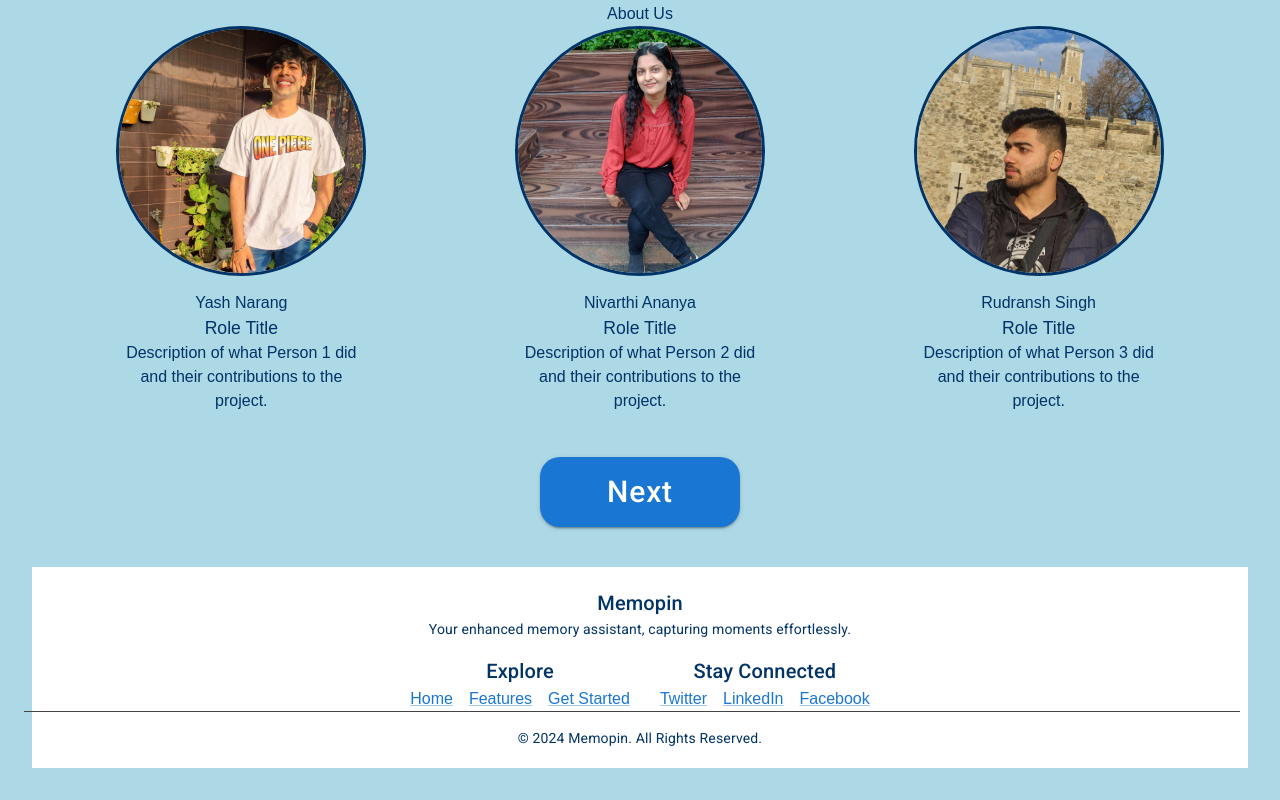
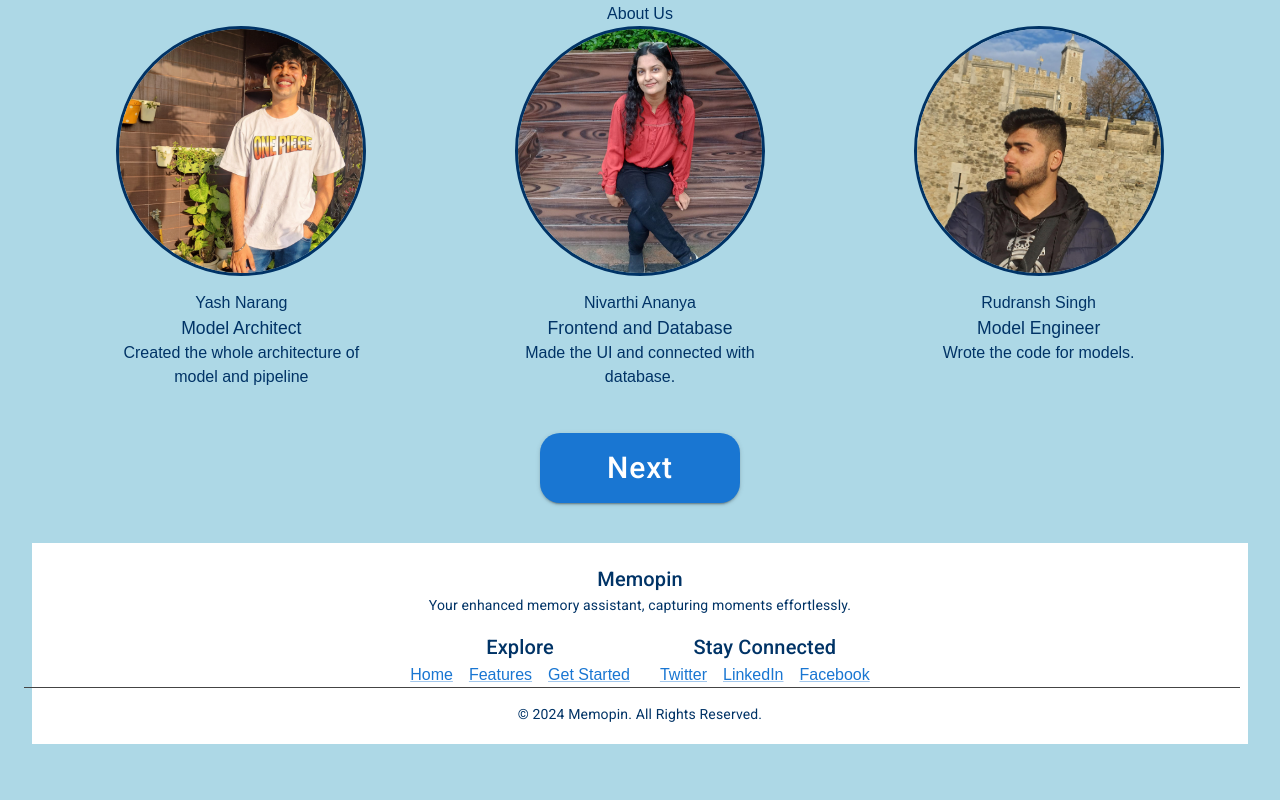
Before and after one commit to Yash8745/ai-app, a React (Vite) app: page /home in a window 1280 px wide. Shown: the part 1593-2393 px from the top of the page. After the commit the page ends 2369 px from the top, so only its background shows below. Built offline with nearby package versions, Linux system fonts and the light colour scheme.

Commit message:
roles and desc

```diff
--- a/src/pages/Home.jsx
+++ b/src/pages/Home.jsx
@@ -113,24 +113,24 @@ const Home = () => {
       <img src="/PersonImages/person 1.webp" alt="Person 1" className="team-image" />
       <h3>Yash Narang</h3>
 
-      <p className="role">Role Title</p>
-      <p className="description">Description of what Person 1 did and their contributions to the project.</p>
+      <p className="role">Model Architect</p>
+      <p className="description"> Created the whole architecture of model and pipeline</p>
     </div>
 
     {/* Person 2 */}
     <div className="team-member">
       <img src="/PersonImages/person 2.jpg" alt="Person 2" className="team-image" />
       <h3>Nivarthi Ananya</h3>
-      <p className="role">Role Title</p>
-      <p className="description">Description of what Person 2 did and their contributions to the project.</p>
+      <p className="role">Frontend and Database</p>
+      <p className="description">Made the UI and connected with database.</p>
     </div>
 
     {/* Person 3 */}
     <div className="team-member">
       <img src="/PersonImages/person 3.jpg" alt="Person 3" className="team-image" />
       <h3>Rudransh Singh</h3>
-      <p className="role">Role Title</p>
-      <p className="description">Description of what Person 3 did and their contributions to the project.</p>
+      <p className="role">Model Engineer</p>
+      <p className="description">Wrote the code for models.</p>
     </div>
   </div>
 </div>
```
